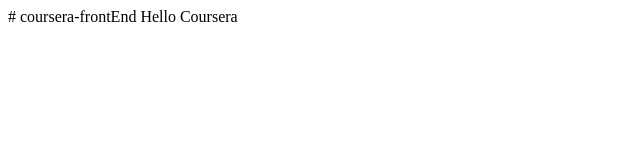
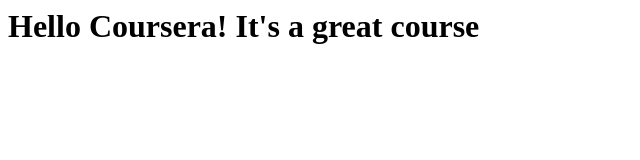
Before and after one commit to clyon0409/coursera-frontEnd, a plain HTML site: page site/index.html in a window 1280 px wide. Shown: the whole page, without its empty margins (0-640 px from the left). Drawn offline with Linux system fonts and the light colour scheme.

Commit message:
Small addition to our page content

```diff
--- a/site/index.html
+++ b/site/index.html
@@ -1,9 +1,8 @@
-# coursera-frontEnd
 <html>
 <head>
 	<title>Hello Coursera</title>
 </head>
 <body>
-<p1>Hello Coursera</p1>
+<h1>Hello Coursera! It's a great course</h1>
 </body>
 </html>
```
